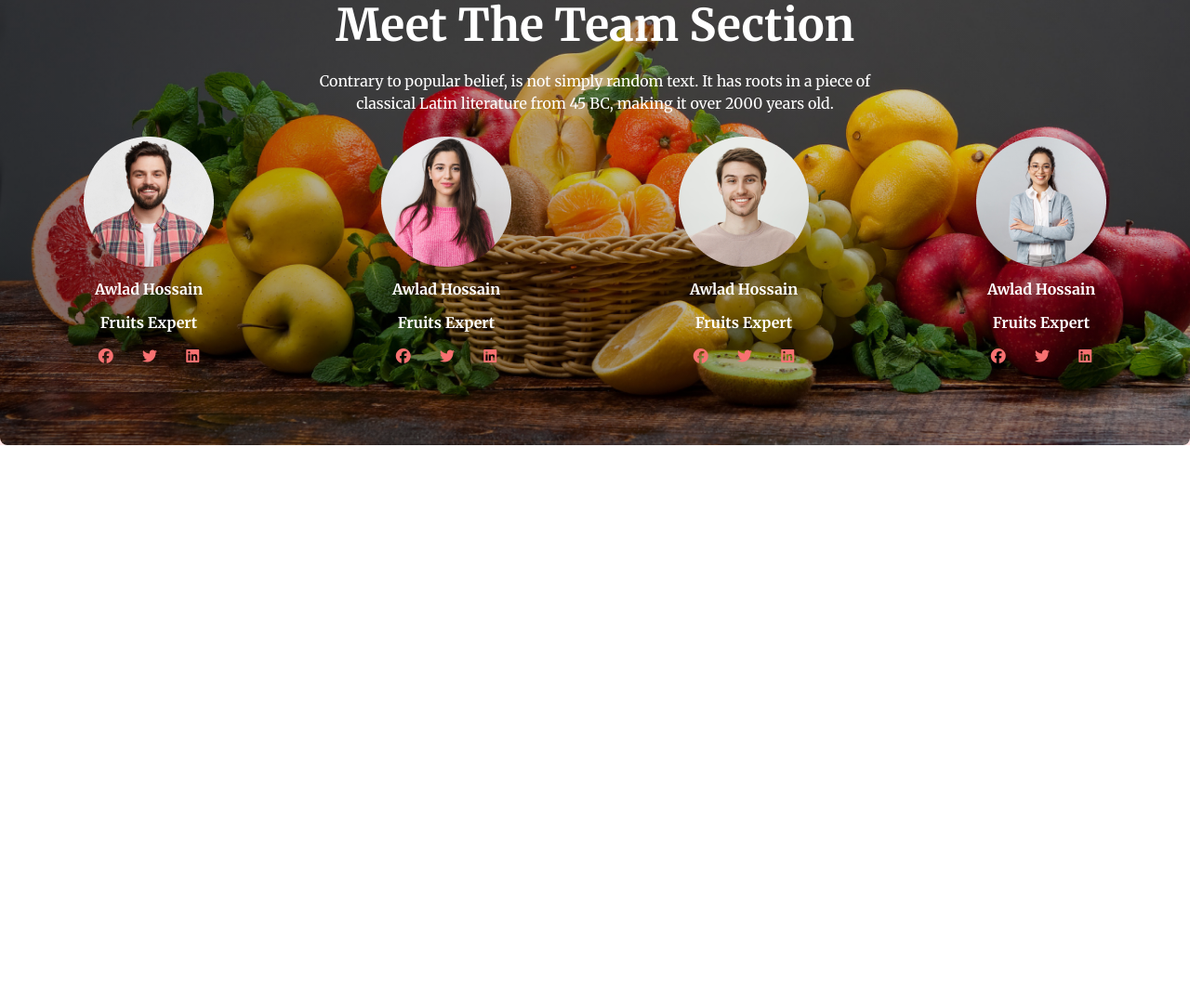
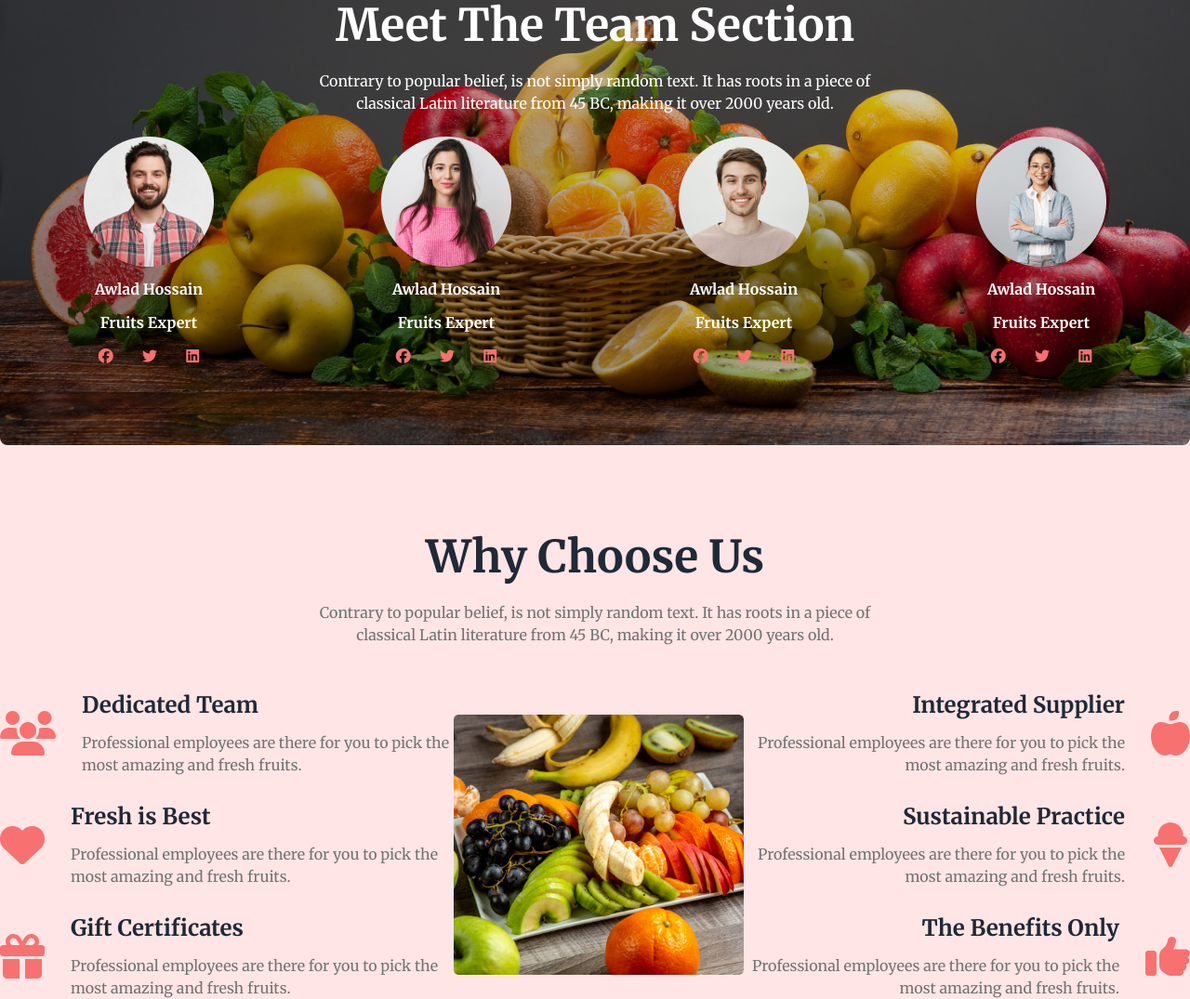
Before and after one commit to Afzal-Hossen-Hasib/fruitify, a plain HTML site: page index.html in a window 1280 px wide. Shown: the part 1976-3051 px from the top of the page at 93% size. Before the commit the page ends 2455 px from the top, so only its background shows below. Drawn offline with nearby package versions, Linux system fonts and the light colour scheme.

Commit message:
choose us section added

```diff
--- a/index.html
+++ b/index.html
@@ -367,7 +367,79 @@
         <!-- Expert Section End  -->
 
         <!-- Choose Us Section Start  -->
-            <section>
+            <section class="container mx-auto mt-24 px-3 lg:px-0">
+                <h1 class="text-xl lg:text-5xl font-bold pb-6 text-center">Why Choose Us</h1>
+                <p class="text-neutral-500 lg:w-1/2 mx-auto text-justify lg:text-center pb-12">Contrary to popular belief, is not simply random text. It has roots in a piece of classical Latin literature from 45 BC, making it over 2000 years old.</p>
+
+                <div class="flex flex-col lg:flex-row items-center justify-around">
+
+                    <div>
+                        <div class="flex flex-col lg:flex-row items-center justify-center">
+                            <p class="pe-7 pb-6 lg:pb-0 text-5xl"><i class="fa-solid fa-users text-red-400"></i></p>
+
+                        <div>
+                            <h1 class="text-xl lg:text-2xl font-bold pb-3 text-center lg:text-start">Dedicated Team</h1>
+                            <p class="text-neutral-500 text-center lg:text-start">Professional employees are there for you to pick the most amazing and fresh fruits.</p>
+                        </div>
+                    </div>
+
+                    <div class="flex flex-col lg:flex-row items-center justify-center py-7">
+                        <p class="pe-7 pb-6 lg:pb-0 text-5xl"><i class="fa-solid fa-heart text-red-400"></i></p>
+
+                    <div>
+                        <h1 class="text-xl lg:text-2xl font-bold pb-3 text-center lg:text-start">Fresh is Best</h1>
+                        <p class="text-neutral-500 text-center lg:text-start">Professional employees are there for you to pick the most amazing and fresh fruits.</p>
+                    </div>
+                </div>
+
+                <div class="flex flex-col lg:flex-row items-center justify-center pb-6 lg:pb-0">
+                    <p class="pe-7 pb-6 lg:pb-0 text-5xl"><i class="fa-solid fa-gift text-red-400"></i></p>
+
+                <div>
+                    <h1 class="text-xl lg:text-2xl font-bold pb-3 text-center lg:text-start">Gift Certificates</h1>
+                    <p class="text-neutral-500 text-center lg:text-start">Professional employees are there for you to pick the most amazing and fresh fruits.</p>
+                </div>
+            </div>
+                    </div>
+
+                    <div class="pb-6 lg:pb-0">
+                        <img src="./image/other/whychoose1.png" alt="">
+                    </div>
+
+                    <div>
+                        <div class="flex flex-col-reverse lg:flex-row items-center justify-center">
+
+                        <div class="lg:pe-7">
+                            <h1 class="text-xl lg:text-2xl font-bold pb-3 text-center lg:text-end">Integrated Supplier</h1>
+                            <p class="text-neutral-500 text-center lg:text-end">Professional employees are there for you to pick the most amazing and fresh fruits.</p>
+                        </div>
+
+                        <p class="pb-6 lg:pb-0 text-5xl"><i class="fa-solid fa-apple-whole text-red-400"></i></p>
+                    </div>
+
+                    <div class="flex flex-col-reverse lg:flex-row items-center justify-center py-7">
+
+                    <div class="lg:pe-7">
+                        <h1 class="text-xl lg:text-2xl font-bold pb-3 text-center lg:text-end">Sustainable Practice</h1>
+                        <p class="text-neutral-500 text-center lg:text-end">Professional employees are there for you to pick the most amazing and fresh fruits.</p>
+                    </div>
+
+                    <p class="pb-6 lg:pb-0 text-5xl"><i class="fa-solid fa-ice-cream text-red-400"></i></p>
+                </div>
+
+                <div class="flex flex-col-reverse lg:flex-row items-center justify-center pb-6 lg:pb-0">
+
+                <div class="lg:pe-7">
+                    <h1 class="text-xl lg:text-2xl font-bold pb-3 text-center lg:text-end">The Benefits Only</h1>
+                    <p class="text-neutral-500 text-center lg:text-end">Professional employees are there for you to pick the most amazing and fresh fruits.</p>
+                </div>
+
+
+                <p class="pb-6 lg:pb-0 text-5xl"><i class="fa-solid fa-thumbs-up text-red-400"></i></p>
+            </div>
+                    </div>
+
+                </div>
 
             </section>
         <!-- Choose Us Section End  -->
```
